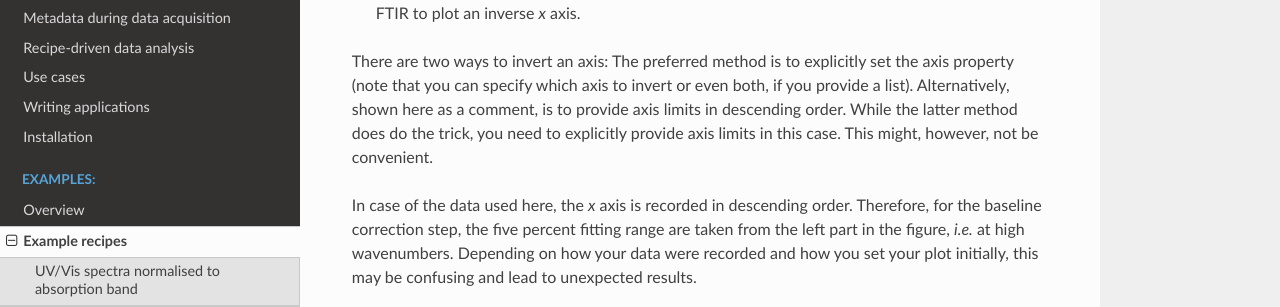
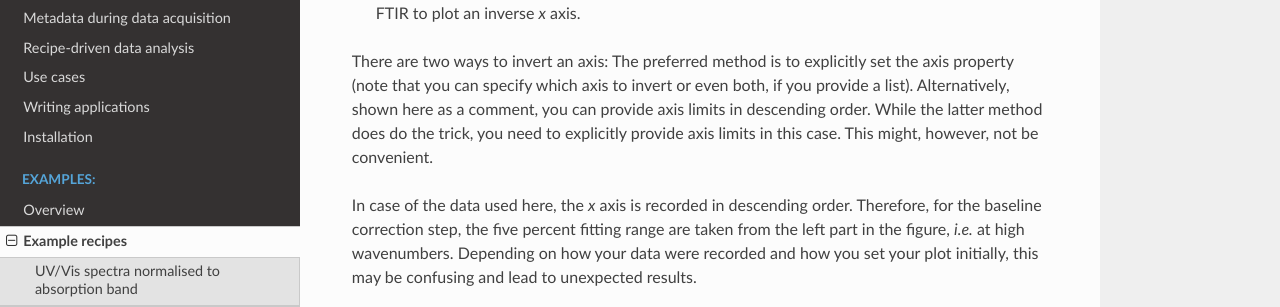
Before and after one commit to tillbiskup/aspecd, a Sphinx documentation site: the page built from docs/examples/ftir.rst, in a window 1280 px wide and 900 px high, scrolled down 360 px. Shown: the part 206-513 px from the top of the window. Built offline with Sphinx 7.4.7 and the Read the Docs theme 2.0.0, drawn with Linux system fonts in a browser that asks for light colours.

Commit message:
Fix grammar in FTIR example in documentation.

```diff
--- a/docs/examples/ftir.rst
+++ b/docs/examples/ftir.rst
@@ -16,7 +16,7 @@ To this end, a series of tasks needs to be performed on each dataset:
 
 #. Plot both spectra in one axis for graphical display of recorded data, following the convention in FTIR to plot an inverse *x* axis.
 
-There are two ways to invert an axis: The preferred method is to explicitly set the axis property (note that you can specify which axis to invert or even both, if you provide a list). Alternatively, shown here as a comment, is to provide axis limits in descending order. While the latter method does do the trick, you need to explicitly provide axis limits in this case. This might, however, not be convenient.
+There are two ways to invert an axis: The preferred method is to explicitly set the axis property (note that you can specify which axis to invert or even both, if you provide a list). Alternatively, shown here as a comment, you can provide axis limits in descending order. While the latter method does do the trick, you need to explicitly provide axis limits in this case. This might, however, not be convenient.
 
 In case of the data used here, the *x* axis is recorded in descending order. Therefore, for the baseline correction step, the five percent fitting range are taken from the left part in the figure, *i.e.* at high wavenumbers. Depending on how your data were recorded and how you set your plot initially, this may be confusing and lead to unexpected results.
 
```
Also changed, not shown: 1 other file.
